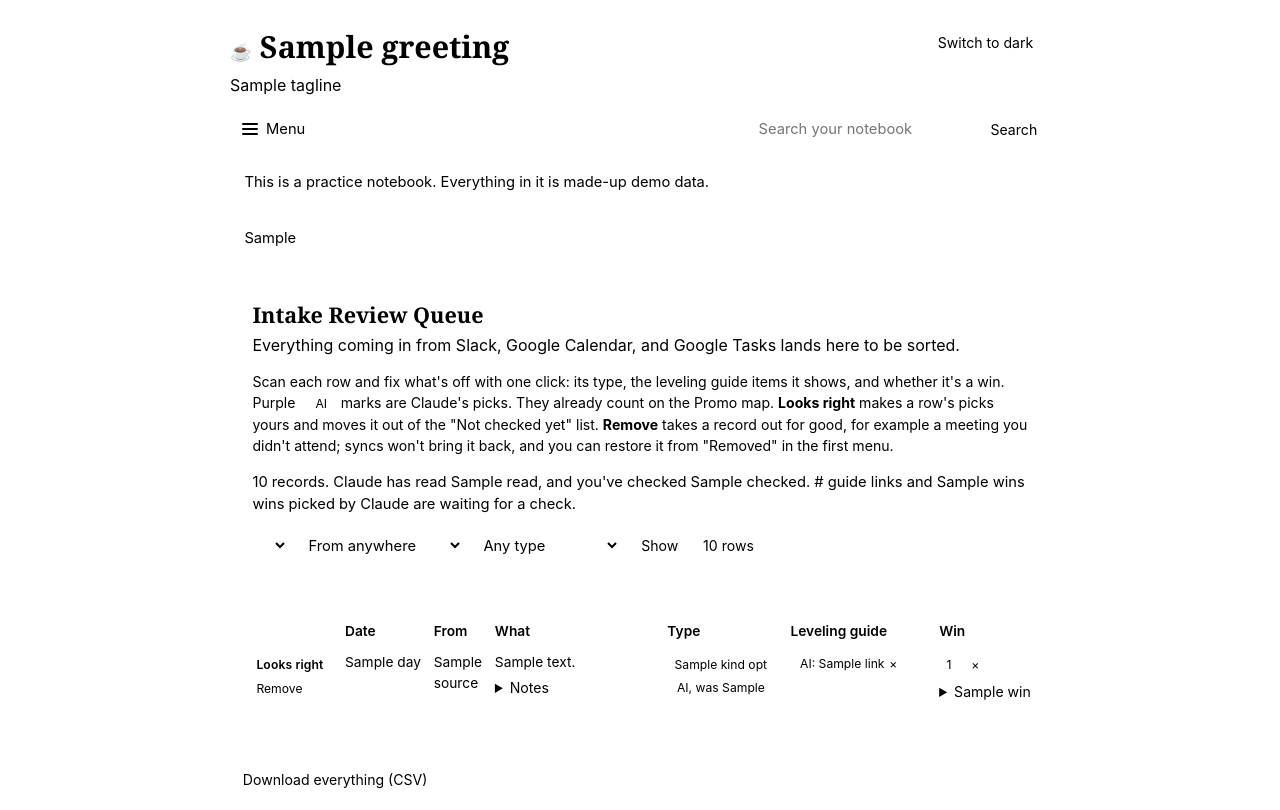
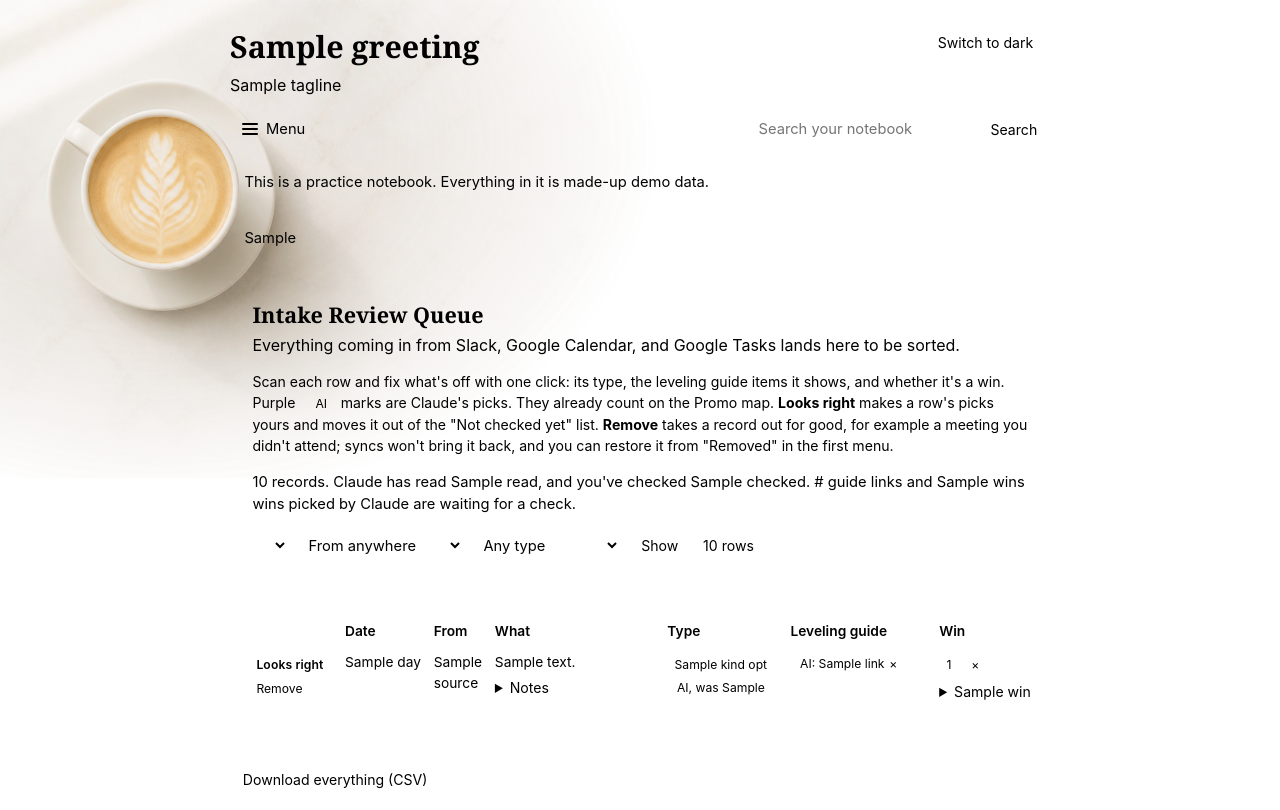
Before and after one commit to jmysterio/career-os, a Python web app: template src/careeros/web/templates/sheet.html in a window 1280 px wide. Shown: the top 810 px of the page. Run offline with Jinja, Linux system fonts and the light colour scheme; the template is opened without the code that fills it: most values are stand-ins (such as "Sample title", 1, 10 or a date in 2020); lists and menus that the app fills with data are empty.

Commit message:
Latte cup backdrop in the top-left (light and dark versions) in place of the emoji
Co-authored-by: Cursor <cursoragent@cursor.com>

```diff
--- a/src/careeros/web/templates/base.html
+++ b/src/careeros/web/templates/base.html
@@ -18,6 +18,12 @@
 *{box-sizing:border-box}
 body{background-color:var(--bg);color:var(--text);font:16px/1.5 -apple-system,system-ui,sans-serif;
   margin:0 auto;max-width:860px;padding:1.5rem 1.25rem 4rem}
+body::before{content:"";position:fixed;left:0;top:0;width:min(56vw,820px);aspect-ratio:3/2;z-index:-1;pointer-events:none;
+  background:url(/static/img/latte-light.jpg) left top/cover no-repeat;opacity:.9;
+  -webkit-mask-image:radial-gradient(ellipse 70% 75% at 22% 30%,#000 45%,transparent 100%);
+  mask-image:radial-gradient(ellipse 70% 75% at 22% 30%,#000 45%,transparent 100%)}
+:root[data-theme=dark] body::before{background-image:url(/static/img/latte-dark.jpg);opacity:.75}
+@media (max-width:680px){body::before{width:90vw;opacity:.45}}
 :root[data-theme=light] body{background-image:linear-gradient(var(--tile) 1px,transparent 1px),
   linear-gradient(90deg,var(--tile) 1px,transparent 1px);background-size:72px 36px;background-attachment:fixed}
 h1,h2,h3{font-family:Georgia,'Iowan Old Style',serif;font-weight:600;margin:0}
@@ -90,7 +96,6 @@ input:focus,textarea:focus,select:focus,button:focus-visible{outline:2px solid v
 .att a{color:var(--accent);word-break:break-all}
 .entry{flex-direction:column;align-items:stretch}.entry details{width:100%}
 .entry-head{display:flex;justify-content:space-between;gap:.8rem;align-items:baseline;width:100%}
-.mug{font-size:1.1rem}
 body.wide{max-width:1400px}
 table.sheet{width:100%;border-collapse:collapse;font-size:.86rem}
 .sheet th{text-align:left;color:var(--muted);font-weight:600;border-bottom:1px solid var(--line);padding:.35rem .4rem;position:sticky;top:0;background:var(--card)}
@@ -127,7 +132,7 @@ p.sync.ok .dot{background:var(--st-strong)}p.sync.late .dot{background:var(--st-
 .help{color:var(--muted);font-size:.84rem;margin:.15rem 0 0}.warn{background:var(--note-bg);border:1px solid var(--note-line);border-radius:10px;padding:.5rem .8rem;font-size:.86rem;margin:.2rem 0}mark{background:var(--accent);color:var(--accent-text);border-radius:3px;padding:0 .15rem}
 </style></head><body{% if wide %} class="wide"{% endif %}>
 <div class="top">
-  <div><h1><span class="mug" aria-hidden="true">&#9749;</span> {{ greeting }}</h1><p class="sub">{{ tagline }}</p></div>
+  <div><h1>{{ greeting }}</h1><p class="sub">{{ tagline }}</p></div>
   <form method="post" action="/theme"><input type="hidden" name="csrf" value="{{ csrf }}">
     <input type="hidden" name="next" value="{{ page }}">
     <input type="hidden" name="theme" value="{{ 'light' if theme == 'dark' else 'dark' }}">
```
Also changed, not shown: src/careeros/web/app.py (+12 -1 lines), tests/test_review.py (+4 -0 lines), README.md, src/careeros/web/static/img/latte-dark.jpg (added), src/careeros/web/static/img/latte-light.jpg (added).
